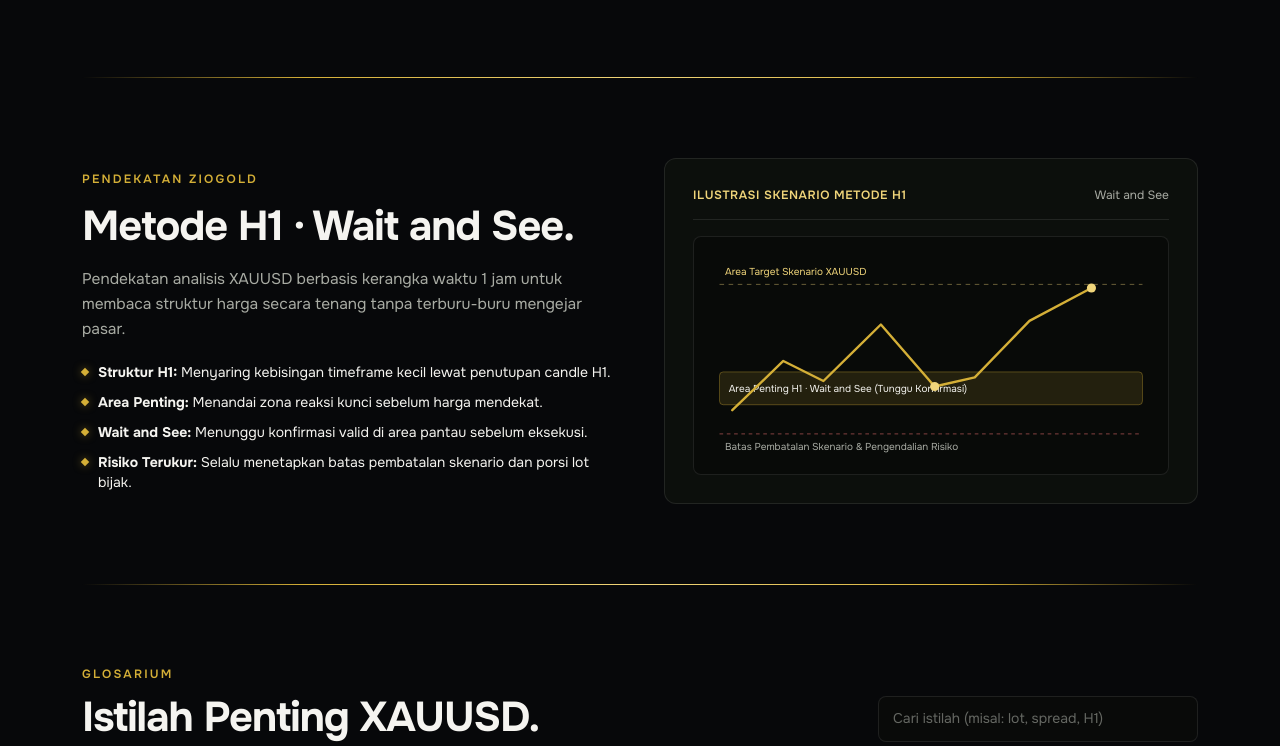
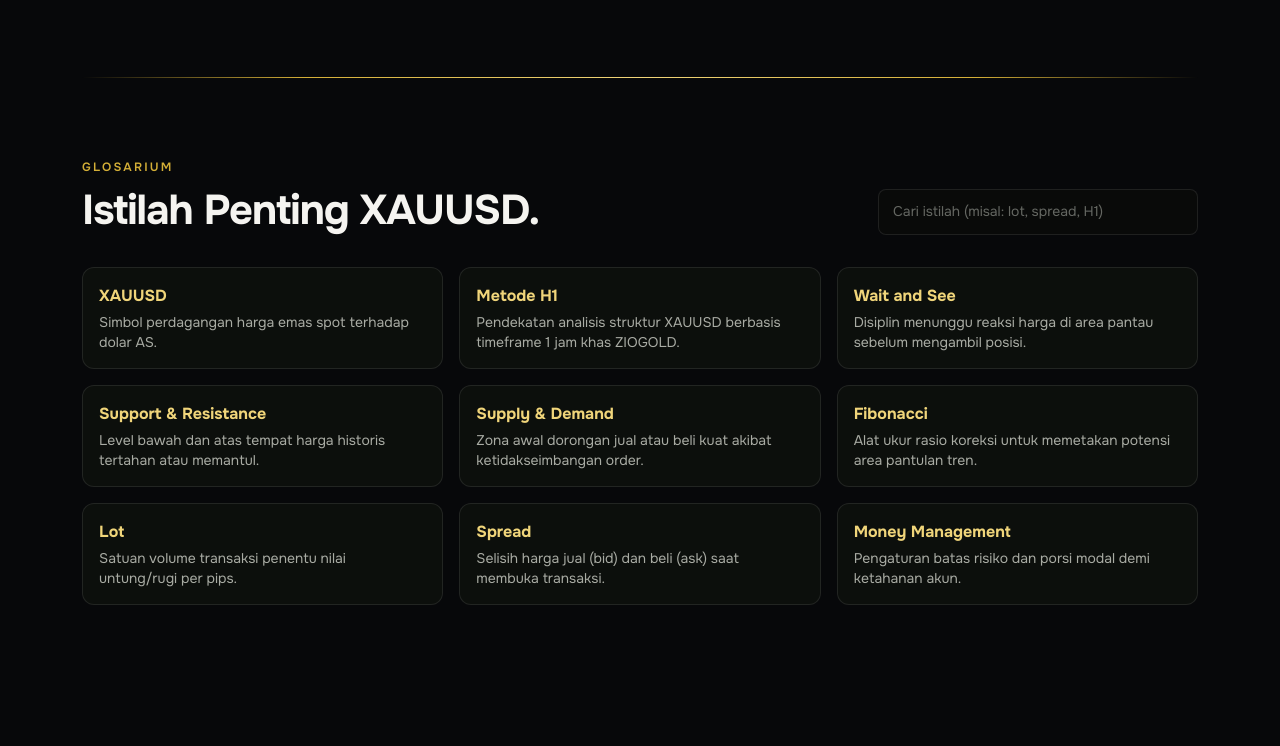
Before and after one commit to TriforionTech/ziogold, a plain HTML site: page education/index.html in a window 1280 px wide. Shown: the part 1174-1920 px from the top of the page. Drawn offline with Linux system fonts and the light colour scheme.

Commit message:
hidden layout

```diff
--- a/education/index.html
+++ b/education/index.html
@@ -227,54 +227,6 @@
 
     <div class="zio-container"><div class="hairline" data-hairline></div></div>
 
-    <!-- METODE H1 ZIOGOLD -->
-    <section id="metode-h1" class="py-16 sm:py-20">
-      <div class="zio-container">
-        <div class="grid grid-cols-1 lg:grid-cols-12 gap-8 lg:gap-12 items-center">
-
-          <div class="lg:col-span-6 space-y-4">
-            <p class="eyebrow reveal">PENDEKATAN ZIOGOLD</p>
-            <h2 class="h2 reveal" style="--d:80ms">Metode H1 · Wait and See.</h2>
-            <p class="text-sm sm:text-[15.5px] text-[color:var(--muted)] leading-relaxed reveal" style="--d:140ms">
-              Pendekatan analisis XAUUSD berbasis kerangka waktu 1 jam untuk membaca struktur harga secara tenang tanpa terburu-buru mengejar pasar.
-            </p>
-            <ul class="space-y-2.5 pt-1 text-sm text-[color:var(--text)] reveal" style="--d:180ms">
-              <li class="hero-recap-item"><strong>Struktur H1:</strong> Menyaring kebisingan timeframe kecil lewat penutupan candle H1.</li>
-              <li class="hero-recap-item"><strong>Area Penting:</strong> Menandai zona reaksi kunci sebelum harga mendekat.</li>
-              <li class="hero-recap-item"><strong>Wait and See:</strong> Menunggu konfirmasi valid di area pantau sebelum eksekusi.</li>
-              <li class="hero-recap-item"><strong>Risiko Terukur:</strong> Selalu menetapkan batas pembatalan skenario dan porsi lot bijak.</li>
-            </ul>
-          </div>
-
-          <div class="lg:col-span-6 reveal" style="--d:140ms">
-            <div class="panel spot px-4 py-6 sm:p-7" data-spot>
-              <div class="flex items-center justify-between gap-2 pb-4 mb-4 border-b border-[color:var(--border)] text-xs">
-                <span class="font-semibold text-[color:var(--gold-light)] uppercase tracking-wider">Ilustrasi Skenario Metode H1</span>
-                <span class="text-[color:var(--muted)]">Wait and See</span>
-              </div>
-              <svg viewBox="0 0 520 260" class="w-full h-auto rounded-lg bg-[#080A08] border border-[color:var(--border)]" role="img" aria-label="Ilustrasi skenario XAUUSD Metode H1 menampilkan target area, zona pantau Wait and See, dan batas pembatalan skenario">
-                <line x1="28" y1="52" x2="492" y2="52" stroke="rgba(240,213,122,0.45)" stroke-dasharray="5 5" />
-                <text x="34" y="42" fill="#F0D57A" font-size="11" font-family="Onest, sans-serif">Area Target Skenario XAUUSD</text>
-
-                <rect x="28" y="148" width="464" height="36" rx="4" fill="rgba(212,175,55,0.13)" stroke="rgba(212,175,55,0.38)" />
-                <text x="38" y="170" fill="#F5F4F0" font-size="11" font-family="Onest, sans-serif">Area Penting H1 · Wait and See (Tunggu Konfirmasi)</text>
-
-                <line x1="28" y1="216" x2="492" y2="216" stroke="rgba(255,120,120,0.55)" stroke-dasharray="4 4" />
-                <text x="34" y="234" fill="#A9ACA4" font-size="11" font-family="Onest, sans-serif">Batas Pembatalan Skenario &amp; Pengendalian Risiko</text>
-
-                <polyline points="42,190 98,136 142,158 205,96 264,164 308,154 368,92 436,56" fill="none" stroke="#D4AF37" stroke-width="2.6" stroke-linecap="round" stroke-linejoin="round" />
-                <circle cx="264" cy="164" r="5" fill="#F0D57A" />
-                <circle cx="436" cy="56" r="5" fill="#F0D57A" />
-              </svg>
-            </div>
-          </div>
-
-        </div>
-      </div>
-    </section>
-
-    <div class="zio-container"><div class="hairline" data-hairline></div></div>
-
     <!-- KAMUS ISTILAH TRADING -->
     <section id="kamus-trading" class="py-16 sm:py-20">
       <div class="zio-container">
```
Also changed, not shown: about/index.html (+0 -30 lines), merchandise/index.html (+22 -57 lines).
